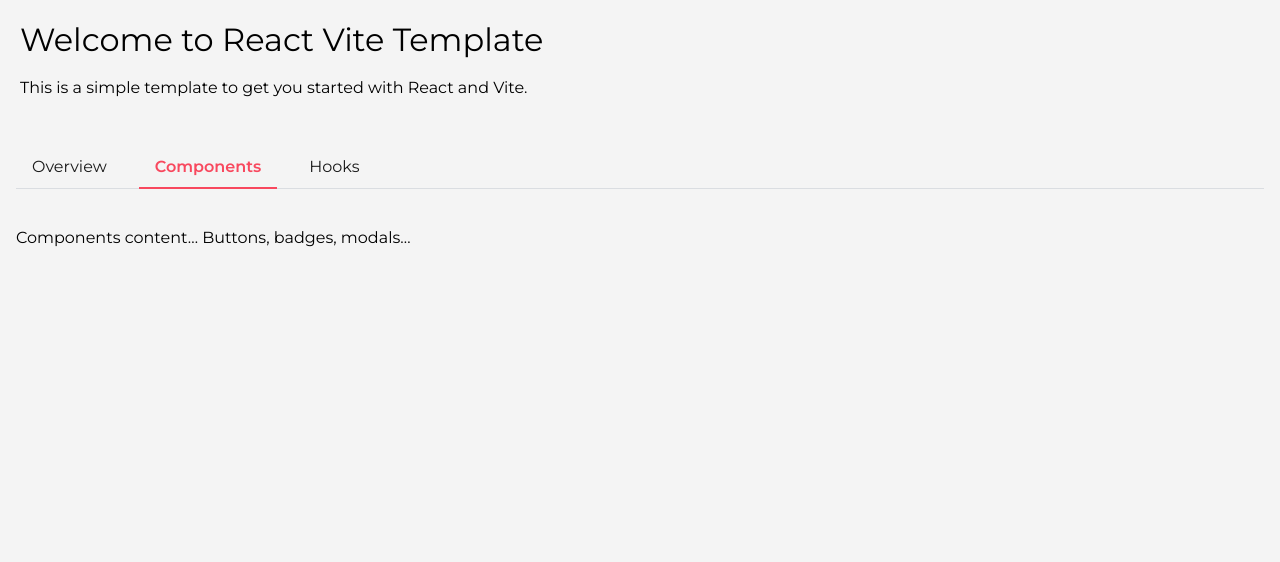
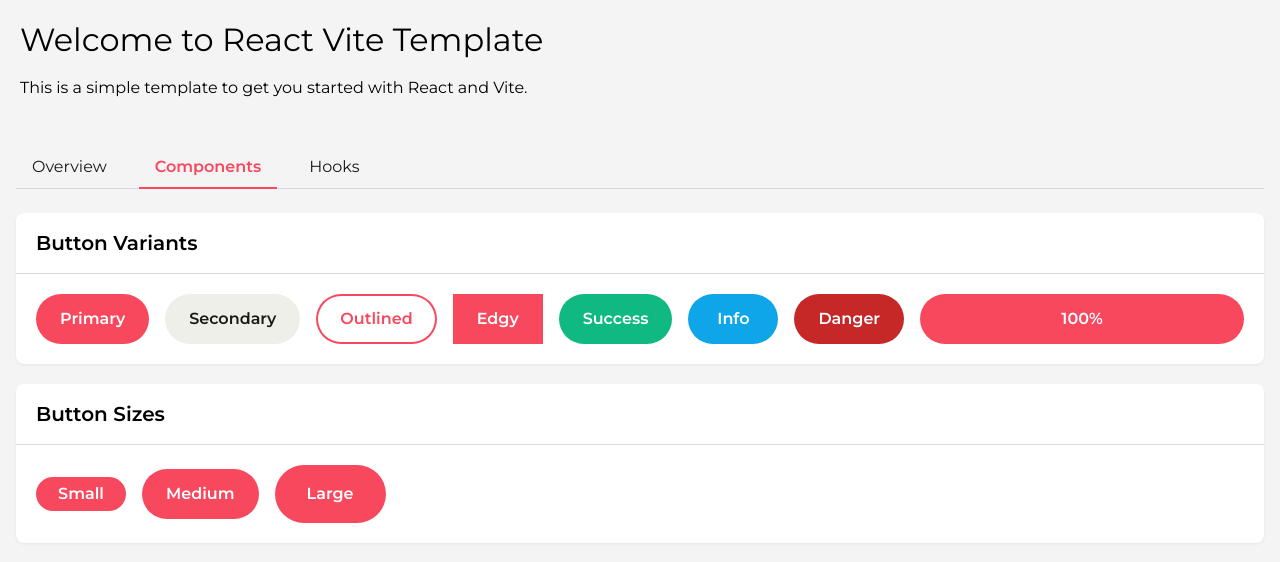
Before and after one commit to devoteamgcloud/react-vite-fe-template, a React (Vite) app: page / in a window 1280 px wide. Both pictures are taken after a click on the tab "Components". Shown: the top 562 px of the page. Built offline with nearby package versions, Linux system fonts and the light colour scheme.

Commit message:
Add structor for content under compontet tab. Update Buttons component.

```diff
--- a/src/components/common/atoms/Button/Button.tsx
+++ b/src/components/common/atoms/Button/Button.tsx
@@ -2,8 +2,12 @@
 import { Typography } from '../../../../core/typography'
 import * as S from './styled'
 
-
-export type ButtonColor = 'primary' | 'secondary' | 'danger' | 'success' | 'info'
+export type ButtonColor =
+  | 'primary'
+  | 'secondary'
+  | 'danger'
+  | 'success'
+  | 'info'
 
 type Props = {
   onClick: () => void
@@ -11,7 +15,8 @@
   color?: ButtonColor
   width?: 'fit-content' | '100%'
   variant?: 'filled' | 'outlined'
-    rounded?: boolean
+  edgy?: boolean
+  size?: 'small' | 'medium' | 'large'
 }
 
 const Button: React.FC<Props> = ({
@@ -20,17 +25,19 @@
   color = 'primary',
   width = 'fit-content',
   variant = 'filled',
-    rounded = false,
+  edgy = false,
+  size = 'medium',
 }) => {
   return (
     <S.ButtonContainer
-            rounded={rounded}
       onClick={onClick}
       color={color}
       width={width}
       variant={variant}
+      edgy={edgy}
+      size={size}
     >
-            <Typography.BodyBase  style={{ margin: tokens.margin.ZERO }}>
+      <Typography.BodyBase style={{ margin: tokens.margin.ZERO }}>
         {text}
       </Typography.BodyBase>
     </S.ButtonContainer>
--- a/src/components/common/atoms/Button/styled.ts
+++ b/src/components/common/atoms/Button/styled.ts
@@ -1,37 +1,56 @@
 import styled from '@emotion/styled'
-
 import type { ButtonColor } from './Button'
 import tokens from '../../../../core/tokens'
+
+const sizePadding = {
+  small: `${tokens.padding.BASELINE * 1}px ${tokens.padding.BASELINE * 2}px`,
+  medium: `${tokens.padding.BASELINE * 2}px ${tokens.padding.BASELINE * 3}px`,
+  large: `${tokens.padding.BASELINE * 2.5}px ${tokens.padding.BASELINE * 4}px`,
+}
 
 export const ButtonContainer = styled.button<{
   color: ButtonColor
   width?: string
   variant: 'filled' | 'outlined'
-    rounded?: boolean
+  edgy?: boolean
   fontWeight?: string
+  size?: 'small' | 'medium' | 'large'
+}>`
+  width: ${({ width }) => (width === '100%' ? 'auto' : width ?? 'fit-content')};
+  flex: ${({ width }) => (width === '100%' ? '1 1 auto' : '0 0 auto')};
+  min-width: 90px;
 
-}>`
-    width: ${({ width }) => width ?? 'fit-content'};
-    min-width: 90px;
   display: flex;
   justify-content: center;
+  align-items: center;
   font-weight: ${({ fontWeight }) => fontWeight ?? '600'};
   border: none;
-    //TODO : Add focus styles
-    border-radius: ${({rounded}) => rounded ? tokens.borderRadius.ROUND : tokens.borderRadius.ZERO}px;
-    padding: ${tokens.padding.BASELINE * 2}px ${tokens.padding.BASELINE * 3}px;
+  border-radius: ${({ edgy }) =>
+    edgy ? tokens.borderRadius.ZERO : tokens.borderRadius.ROUND}px;
+  padding: ${({ size }) => sizePadding[size ?? 'medium']};
   box-sizing: border-box;
   overflow: hidden;
   cursor: pointer;
+  height: fit-content;
 
   ${({ variant, color, theme }) => {
-        const style = theme.buttonStyles[color][variant]
+    const style = theme.buttonStyles[color]?.[variant]
+
+    if (!style) {
+      return `
+        background: gray; /* fallback */
+        color: white;
+        border: none;
+      `
+    }
+
     return `
       background-color: ${style.background};
       color: ${style.text};
       box-shadow: ${style.border};
       &:hover {
-        background-color: ${style.hover};
+        background: ${style.hover?.background ?? style.background};
+        color: ${style.hover?.text ?? style.text};
       }
     `
   }}
--- a/src/components/common/styled.ts
+++ b/src/components/common/styled.ts
@@ -22,6 +22,7 @@
   justify?: string
 }>`
   display: flex;
+  flex-wrap: wrap;
   flex-direction: ${(p) => p.direction ?? 'column'};
   gap: ${(p) => p.gap ?? tokens.gap.BASELINE}px;
   align-items: ${(p) => p.align ?? 'stretch'};
--- a/src/core/theme.ts
+++ b/src/core/theme.ts
@@ -1,9 +1,9 @@
 const neutrals = {
   black: '#0F0F0F',
   blackOpacity: '#00000010',
-  grayOpacity: '#D1D5DBB3',
+  grayOpacity: '#D1D5DBD9',
   white: '#FFFFFF',
-  whiteOpacity: '#FFFFFFE6',
+  whiteOpacity: '#FFFFFFD9',
 }
 
 const brandColors = {
@@ -21,9 +21,9 @@
 const systemColors = {
   error: '#D32F2F',
   danger: '#C62828',
-  success: '#2E7D32',
-  warning: '#ED6C02',
-  info: '#0288D1',
+  success: '#10B981',
+  warning: '#FACC15',
+  info: '#0EA5E9',
 }
 
 const textColors = {
@@ -84,14 +84,14 @@
 type ButtonVariantStyle = {
   background: string
   text: string
-  hover: string
+  hover?: { background: string; text: string }
   border: string
 }
 
 type ButtonStyles = {
   [key: string]: {
     filled: ButtonVariantStyle
-    outlined: ButtonVariantStyle
+    outlined?: ButtonVariantStyle
   }
 }
 
@@ -146,27 +146,72 @@
         background: brandPalette.primaryButton,
         text: brandPalette.white,
         border: 'none',
-        hover: brandPalette.primaryButton,
+        hover: {
+          background: `${brandPalette.primaryButton}D9`,
+          text: brandPalette.white,
+        },
       },
       outlined: {
         background: 'transparent',
         text: brandPalette.primaryButton,
-        border: `inset 0 0 0 1px ${brandPalette.primaryButton}`,
-        hover: brandPalette.primaryButton,
+        border: `inset 0 0 0 2px ${brandPalette.primaryButton}`,
+        hover: {
+          background: brandPalette.primaryButton,
+          text: brandPalette.white,
+        },
+      },
+    },
+    secondary: {
+      filled: {
+        background: brandPalette.primaryBackground,
+        text: brandPalette.text.primary,
+        border: 'none',
+        hover: {
+          background: `${brandPalette.secondary}D9`,
+          text: brandPalette.white,
+        },
+      },
+      outlined: {
+        background: 'transparent',
+        text: brandPalette.secondary,
+        border: `inset 0 0 0 1px ${brandPalette.secondary}`,
+        hover: {
+          background: brandPalette.secondary,
+          text: brandPalette.white,
+        },
       },
     },
     danger: {
       filled: {
+        background: brandPalette.danger,
         text: brandPalette.white,
         border: 'none',
-        background: brandPalette.danger,
-        hover: brandPalette.danger,
+        hover: {
+          background: `${brandPalette.danger}D9`,
+          text: brandPalette.white,
+        },
       },
-      outlined: {
-        background: 'transparent',
-        text: brandPalette.danger,
-        border: `inset 0 0 0 1px ${brandPalette.danger}`,
-        hover: brandPalette.danger,
+    },
+    success: {
+      filled: {
+        background: brandPalette.success,
+        text: brandPalette.white,
+        border: 'none',
+        hover: {
+          background: `${brandPalette.success}D9`,
+          text: brandPalette.white,
+        },
+      },
+    },
+    info: {
+      filled: {
+        background: brandPalette.info,
+        text: brandPalette.white,
+        border: 'none',
+        hover: {
+          background: `${brandPalette.info}D9`,
+          text: brandPalette.white,
+        },
       },
     },
   },
--- /dev/null
+++ b/src/pages/LiberyPage/tabs/Components/components.config.tsx
@@ -0,0 +1,29 @@
+import Button from '../../../../components/common/atoms/Button/Button'
+
+export const componentSections = [
+  {
+    title: 'Button Variants',
+    component: (
+      <>
+        <Button onClick={() => {}} text="Primary" />
+        <Button onClick={() => {}} text="Secondary" color="secondary" />
+        <Button onClick={() => {}} text="Outlined" variant="outlined" />
+        <Button onClick={() => {}} text="Edgy" edgy />
+        <Button onClick={() => {}} text="Success" color="success" />
+        <Button onClick={() => {}} text="Info" color="info" />
+        <Button onClick={() => {}} text="Danger" color="danger" />
+        <Button onClick={() => {}} text="100%" width="100%" />
+      </>
+    ),
+  },
+  {
+    title: 'Button Sizes',
+    component: (
+      <>
+        <Button onClick={() => {}} text="Small" size="small" />
+        <Button onClick={() => {}} text="Medium" size="medium" />
+        <Button onClick={() => {}} text="Large" size="large" />
+      </>
+    ),
+  },
+]
--- a/src/pages/LiberyPage/tabs/Components/index.tsx
+++ b/src/pages/LiberyPage/tabs/Components/index.tsx
@@ -1,5 +1,22 @@
-import { Typography as T } from '../../../../core/typography'
+import { FlexContainer } from '../../../../components/common/styled'
+import SectionCard from '../../../../components/common/templates/SectionCard'
+import tokens from '../../../../core/tokens'
+import { componentSections } from './components.config'
 
 export default function ComponentsTab() {
-  return <T.BodyBase>Components content… Buttons, badges, modals…</T.BodyBase>
+  return (
+    <FlexContainer gap={tokens.gap.BASELINE * 2.5}>
+      {componentSections.map((section) => (
+        <SectionCard key={section.title} title={section.title}>
+          <FlexContainer
+            align="center"
+            direction="row"
+            gap={tokens.gap.BASELINE * 2}
+          >
+            {section.component}
+          </FlexContainer>
+        </SectionCard>
+      ))}
+    </FlexContainer>
+  )
 }
```
Also changed, not shown: src/components/common/atoms/Button/index.ts (+2 -34 lines), src/pages/LiberyPage/tabs/Components/previews/ButtonPreview.tsx (deleted). Lines whose indentation alone changed are shown as unchanged.
